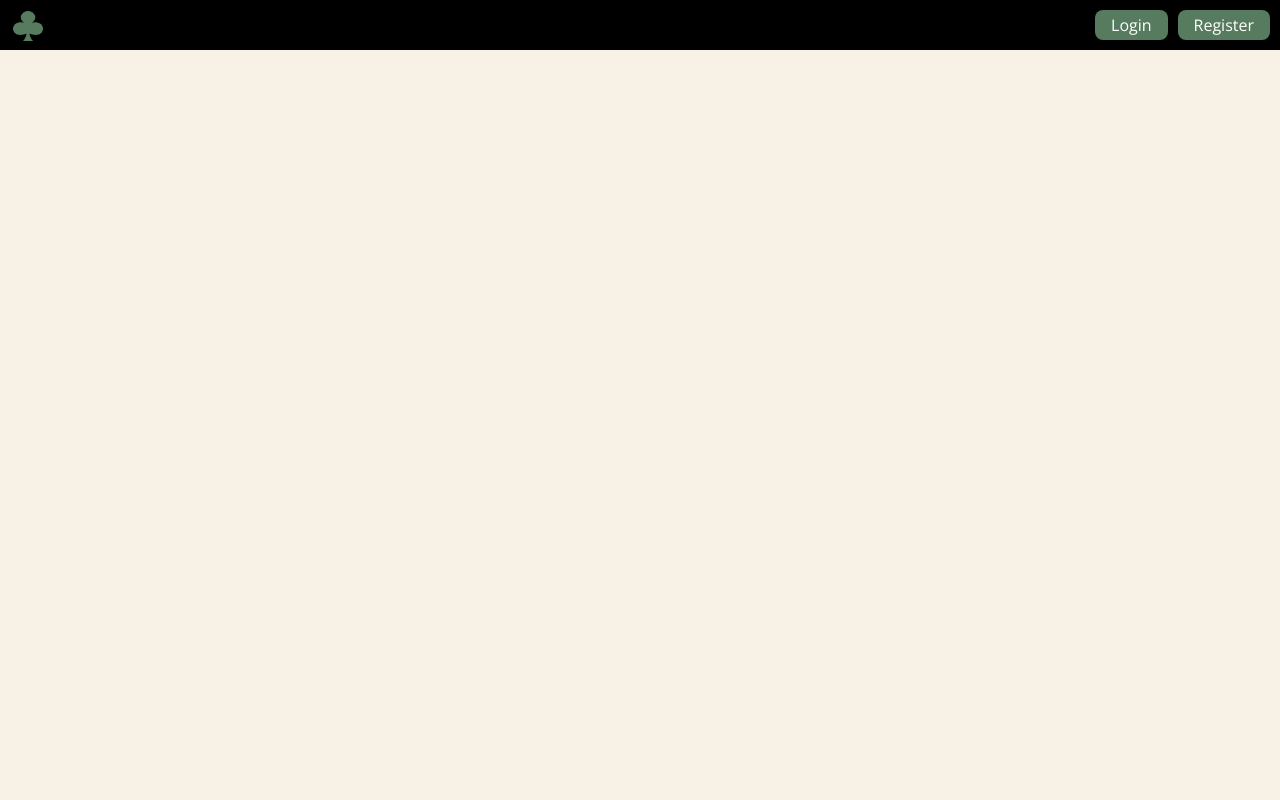
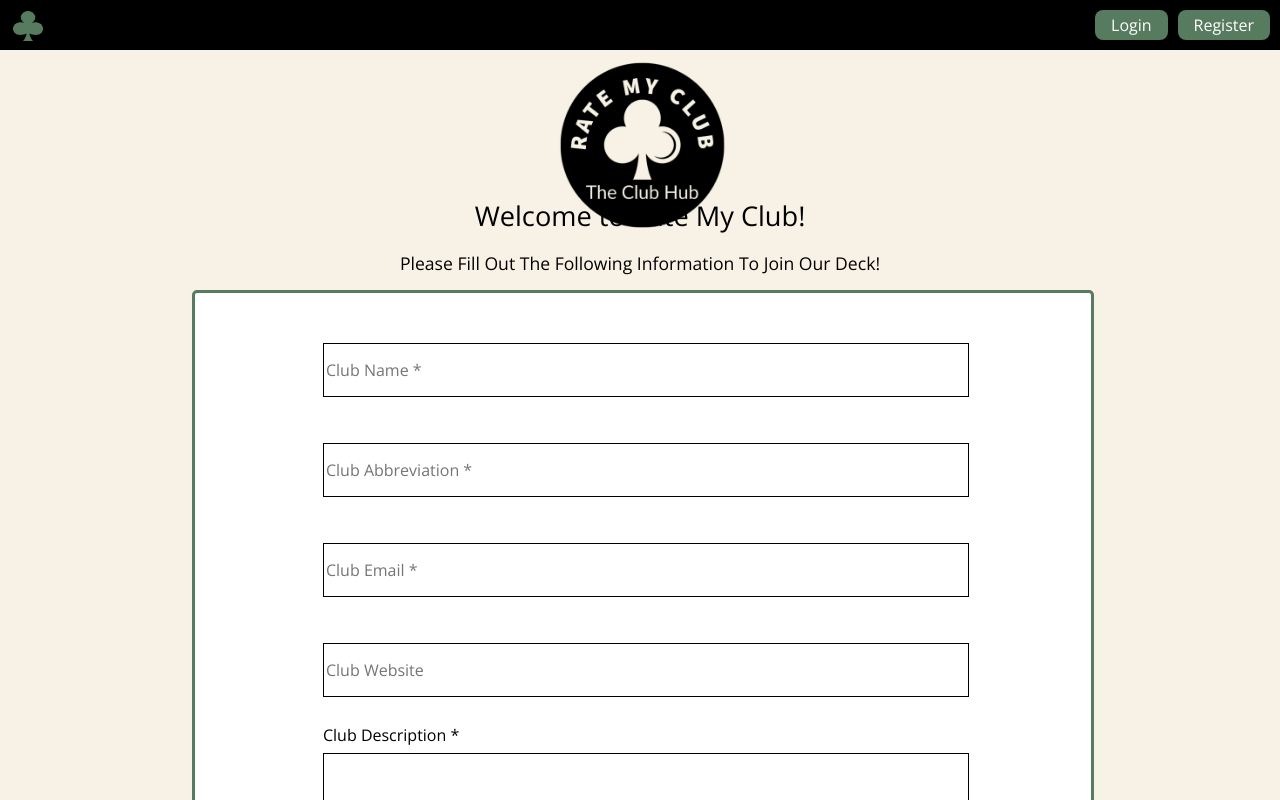
Before and after one commit to mikezhan88/Rate-My-Club, a React (Create React App) app in the folder rate-my-club/: page /register in a window 1280 px wide. Shown: the top 800 px of the page. Built offline with nearby package versions, Linux system fonts and the light colour scheme.

Commit message:
created register page, still have to add categories and commitment level

```diff
--- a/rate-my-club/src/components/RegisterPage/RegisterPage.js
+++ b/rate-my-club/src/components/RegisterPage/RegisterPage.js
@@ -6,7 +6,35 @@ export default function RegisterPage() {
     return (
           <React.Fragment>
            <NavBar></NavBar>
+           <img src={require("../images/logo.png")} className='register-logo' alt="logo" />
+           <div className='register-largetext'><p>Welcome to Rate My Club!</p></div>
+           <div className='register-smalltext'><p>Please Fill Out The Following Information To Join Our Deck!</p></div>
+
+
+           <span>
+           <div className='register-page-backdrop'>
+                <input type='text' className='register-clubname-box' placeholder='Club Name *' ></input>
+                <input type='text' className='register-abbreviation-box'placeholder='Club Abbreviation *' ></input>
+                <input type='text' className='register-email-box'placeholder='Club Email *' ></input>
+                <input type='text' className='register-website-box'placeholder='Club Website' ></input>
+                <div className='register-text'>
+                    <p>Club Description *</p>
+                </div>
+                <input type='textarea' className='register-description-box'placeholder='' ></input>
+
+            </div>
+
+            </span>
+
 
          </React.Fragment>
   )
 }
+
+// function textBoxes(props){
+//     return(
+//         <li className= 'register-page-text'>
+//             <input type='text' className='register-page-text'placeholder={props.text} ></input>
+//         </li>
+//     );
+//   }
--- a/rate-my-club/src/index.css
+++ b/rate-my-club/src/index.css
@@ -7,12 +7,15 @@ body {
   -moz-osx-font-smoothing: grayscale;
   height: 100vh;
   width: 100vw;
+  font-family: 'Open Sans';
 }
 
 code {
   font-family: source-code-pro, Menlo, Monaco, Consolas, 'Courier New',
     monospace;
 }
+
+
 
 /* <------------------------------LANDING PAGE STYLING--------------------------------------> */
 
@@ -140,8 +143,6 @@ code {
   border-radius: 8px;
   padding: 0px 0px;
   width: 250px;
-
-
 }
 
 .navbar-dropdownItem{
@@ -175,3 +176,128 @@ code {
   transform: translateY(-20px);
   transition: var(--speed) ease;
 }
+
+/* <---------------------------------REGISTER PAGE STYLING--------------------------------------> */
+
+.register-page-backdrop{
+  position: absolute;
+  top: 290px;
+  right: 15vw;
+  left: 15vw;
+  background-color: white;
+  border-radius: 5px;
+  padding: 0px 0px;
+  width: 70vw;
+  height: 100%;
+  border-color: #577B5F;
+  border-style: solid;
+
+}
+
+.register-page-backdrop:hover{
+  box-shadow: 2px 4px 4px 4px #577B5F;
+}
+
+.register-clubname-box {
+  background: #FFFFFF;
+  border: 1px solid #000000;
+  border-radius: 0;
+  font-family: 'Open Sans';
+  font-size: 16px;
+  left: 10vw;
+  right: 10vw;
+  position: absolute;
+  width: 50vw;
+  height: 50px;
+  top: 50px;
+}
+
+.register-abbreviation-box {
+  background: #FFFFFF;
+  border: 1px solid #000000;
+  border-radius: 0;
+  font-family: 'Open Sans';
+  font-size: 16px;
+  left: 10vw;
+  right: 10vw;
+  position: absolute;
+  width: 50vw;
+  height: 50px;
+  top: 150px;
+}
+
+.register-email-box {
+  background: #FFFFFF;
+  border: 1px solid #000000;
+  border-radius: 0;
+  font-family: 'Open Sans';
+  font-size: 16px;
+  left: 10vw;
+  right: 10vw;
+  position: absolute;
+  width: 50vw;
+  height: 50px;
+  top: 250px;
+}
+
+.register-website-box {
+  background: #FFFFFF;
+  border: 1px solid #000000;
+  border-radius: 0;
+  font-family: 'Open Sans';
+  font-size: 16px;
+  left: 10vw;
+  right: 10vw;
+  position: absolute;
+  width: 50vw;
+  height: 50px;
+  top: 350px;
+}
+
+.register-description-box {
+  background: #FFFFFF;
+  border: 1px solid #000000;
+  border-radius: 0;
+  font-family: 'Open Sans';
+  font-size: 16px;
+  left: 10vw;
+  right: 10vw;
+  position: absolute;
+  width: 50vw;
+  height: 200px;
+  top: 460px;
+}
+
+.register-text {
+  left: 10vw;
+  right: 10vw;
+  font-family: 'Open Sans';
+  font-size: 16px;
+  color: #000000;
+  position: absolute;
+  top: 415px;
+}
+
+.register-logo {
+  position: absolute;
+  width: 16vw;
+  /* height: 100px; */
+  top: 50px;
+  left: 42vw;
+  right: 42vw;
+}
+
+.register-largetext {
+  text-align: center;
+  font-size: 1.7em;
+  position: relative;
+  top: 120px;
+  font-weight: 5700;
+}
+
+.register-smalltext {
+  text-align: center;
+  font-size: 1.1em;
+  position: relative;
+  top: 110px;
+}
```
